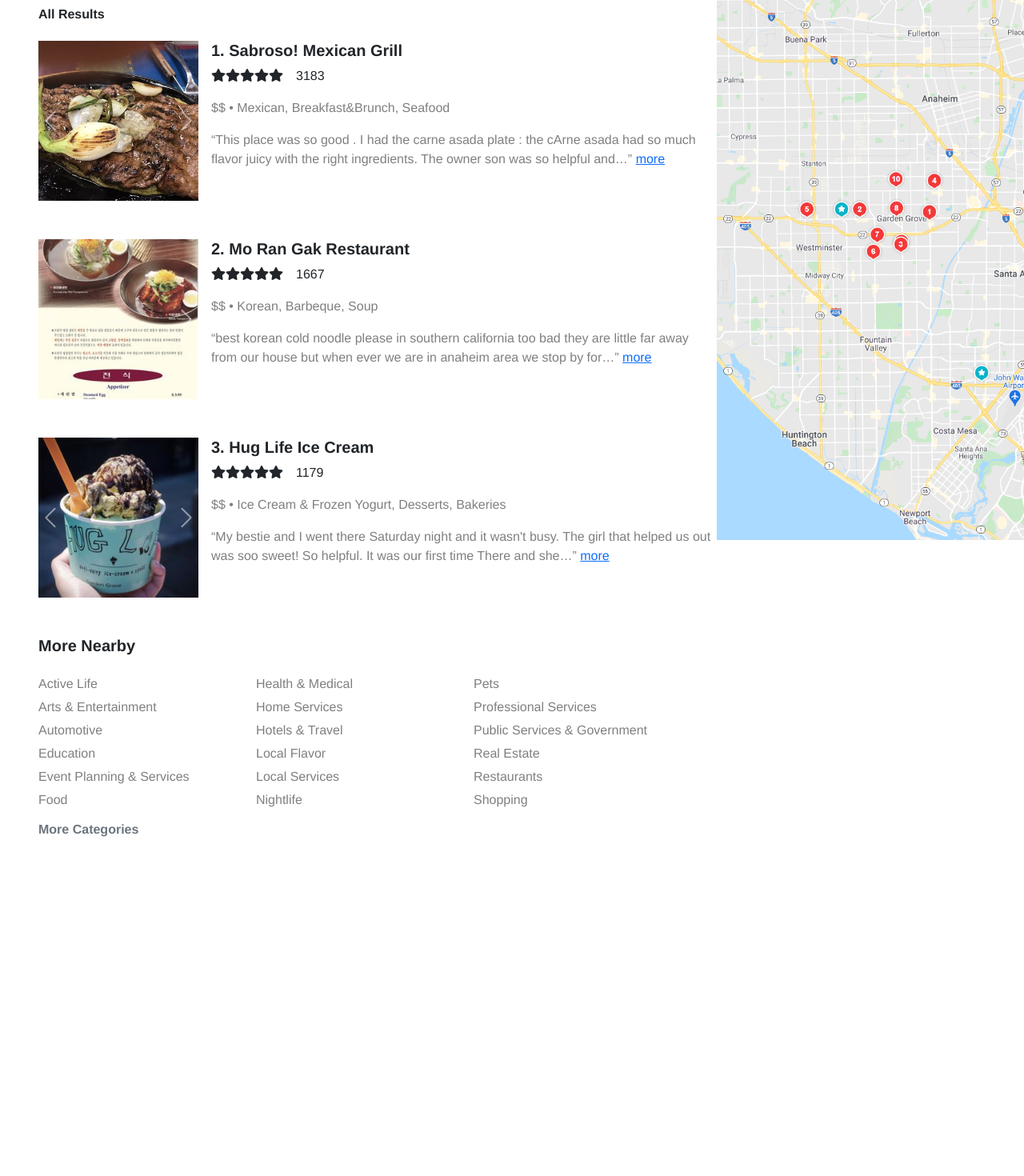
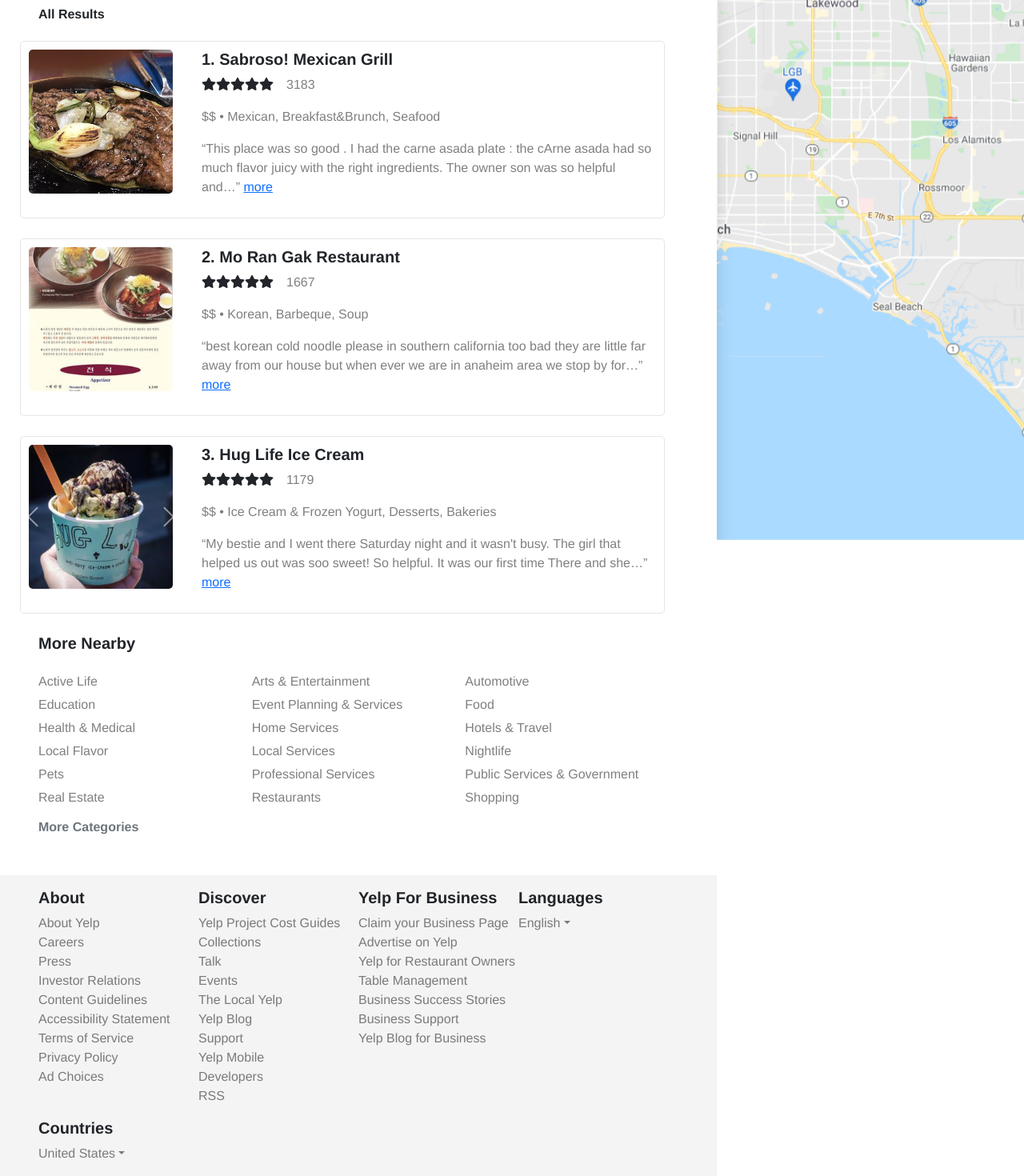
Before and after one commit to phu-trieu/yelp-clone, a React (Create React App) app: page / in a window 1280 px wide. Shown: the part 311-1781 px from the top of the page at 80% size. Before the commit the page ends 1360 px from the top, so only its background shows below. Built offline with nearby package versions, Linux system fonts and the light colour scheme.

Commit message:
Completed search results footer

```diff
--- a/src/Search.jsx
+++ b/src/Search.jsx
@@ -1,15 +1,21 @@
-import React from 'react';
+import React, { useEffect, useState } from 'react';
 import Header from './search-components/Header';
 import GoogleMap from './search-components/GoogleMap';
 import './search-components/Search.css';
 import SearchResults from './search-components/SearchResults';
 
 const Search = ({ setView }) => {
+  const [paddingTop, setPaddingTop] = useState(0);
+
+  useEffect(() => {
+    setPaddingTop(document.getElementsByTagName('header')[0].clientHeight)
+  }, [])
+
   return (
     <div>
-      <Header setView={setView} />
-      <div className="filters-map">
-        <SearchResults />
+      <Header setView={setView} setPaddingTop={setPaddingTop} />
+      <div className="filters-map" style={{paddingTop: paddingTop}}>
+        <SearchResults paddingTop={paddingTop} />
         <GoogleMap />
       </div>
     </div>
--- a/src/homepage-components/Homepage.css
+++ b/src/homepage-components/Homepage.css
@@ -187,10 +187,11 @@
 }
 
 .next-review-grid {
-  grid-template-columns: repeat(auto-fit, minmax(1rem, 650px));
+  grid-template-columns: repeat(auto-fit, minmax(1px, 500px));
   justify-content: center;
   gap: 25px;
-  width: 75%;
+  width: 85%;
+  max-width: 1500px;
   margin: auto;
 }
 
--- a/src/search-components/Footer.jsx
+++ b/src/search-components/Footer.jsx
@@ -2,13 +2,79 @@
 
 const Footer = () => {
   return (
-    <div>
+    <footer className="px-5 py-3 mt-5">
       <div className="footer-top">
         <div className="about">
+          <h5 className="fw-bold">About</h5>
+          <ul>
+            <li><a href="">About Yelp</a></li>
+            <li><a href="">Careers</a></li>
+            <li><a href="">Press</a></li>
+            <li><a href="">Investor Relations</a></li>
+            <li><a href="">Content Guidelines</a></li>
+            <li><a href="">Accessibility Statement</a></li>
+            <li><a href="">Terms of Service</a></li>
+            <li><a href="">Privacy Policy</a></li>
+            <li><a href="">Ad Choices</a></li>
+          </ul>
+        </div>
+        <div className="discover">
+          <h5 className="fw-bold">Discover</h5>
+          <ul>
+            <li><a href="">Yelp Project Cost Guides</a></li>
+            <li><a href="">Collections</a></li>
+            <li><a href="">Talk</a></li>
+            <li><a href="">Events</a></li>
+            <li><a href="">The Local Yelp</a></li>
+            <li><a href="">Yelp Blog</a></li>
+            <li><a href="">Support</a></li>
+            <li><a href="">Yelp Mobile</a></li>
+            <li><a href="">Developers</a></li>
+            <li><a href="">RSS</a></li>
+          </ul>
+        </div>
+        <div className="yelp-for-business">
+          <h5 className="fw-bold">Yelp For Business</h5>
+          <ul>
+            <li><a href="">Claim your Business Page</a></li>
+            <li><a href="">Advertise on Yelp</a></li>
+            <li><a href="">Yelp for Restaurant Owners</a></li>
+            <li><a href="">Table Management</a></li>
+            <li><a href="">Business Success Stories</a></li>
+            <li><a href="">Business Support</a></li>
+            <li><a href="">Yelp Blog for Business</a></li>
+          </ul>
+        </div>
+        <div className="languages">
+          <h5 className="fw-bold">Languages</h5>
+          <div class="dropdown">
+            <a class="dropdown-toggle" href="#" role="button" id="dropdownMenuLink" data-bs-toggle="dropdown" aria-expanded="false">
+              English
+            </a>
 
+            <ul class="dropdown-menu" aria-labelledby="dropdownMenuLink">
+              <li><a class="dropdown-item" href="#">Spanish</a></li>
+              <li><a class="dropdown-item" href="#">French</a></li>
+              <li><a class="dropdown-item" href="#">Vietnamese</a></li>
+            </ul>
+          </div>
+        </div>
+        <div className="countries">
+          <h5 className="fw-bold">Countries</h5>
+          <div class="dropdown">
+            <a class="dropdown-toggle" href="#" role="button" id="dropdownMenuLink" data-bs-toggle="dropdown" aria-expanded="false">
+              United States
+            </a>
+
+            <ul class="dropdown-menu" aria-labelledby="dropdownMenuLink">
+              <li><a class="dropdown-item" href="#">Spain</a></li>
+              <li><a class="dropdown-item" href="#">France</a></li>
+              <li><a class="dropdown-item" href="#">Vietnam</a></li>
+            </ul>
+          </div>
         </div>
       </div>
-    </div>
+    </footer>
   )
 }
 
--- a/src/search-components/Search.css
+++ b/src/search-components/Search.css
@@ -1,3 +1,14 @@
+header {
+  position: fixed;
+  background-color: white;
+  z-index: 2;
+  width: 100%;
+}
+
+footer {
+  background-color: #F4F4F4;
+}
+
 .search-results-logo {
   background-image: url(https://s3-media0.fl.yelpcdn.com/assets/public/default.yji-1997cfe373f3a95a1467e9b715f3934a.png);
   background-size: 100px 50px;
@@ -111,12 +122,14 @@
   width: 100%;
   max-width: 750px;
   height: 100vh;
+  position: relative;
 }
 
 .google-map>img {
   width: 100%;
   height: 100%;
   object-fit: cover;
+  position: fixed;
 }
 
 .filters-map {
@@ -130,15 +143,29 @@
   grid-template-rows: 1fr;
   grid-template-columns: auto auto;
   cursor: pointer;
+  border: 1px solid rgba(0, 0, 0, 0.1);
+  width: 90%;
+  border-radius: 5px;
+  margin: 0 25px 25px;
 }
 
-.search-results-card>.carousel  {
+.search-results-card>.carousel {
   width: 200px;
   height: 200px;
+  padding: 10px;
+}
+
+.search-results-card img {
+  border-radius: 5px;
+}
+
+.search-results-card>div:nth-child(2) {
+  padding: 10px;
 }
 
 .more-nearby-columns {
-  columns: 3;
+  display: grid;
+  grid-template-columns: repeat(auto-fit, minmax(13rem, 1fr));
 }
 
 .more-nearby-columns a {
@@ -148,6 +175,21 @@
 
 .more-nearby-columns p {
   margin-bottom: 5px;
+}
+
+.footer-top {
+  display: grid;
+  grid-template-columns: repeat(auto-fit, minmax(1rem, 200px));
+}
+
+.footer-top ul {
+  list-style: none;
+  padding: 0;
+}
+
+.footer-top a {
+  text-decoration: none;
+  color: rgba(0, 0, 0, 0.5);
 }
 
 @media screen and (max-width: 750px) {
@@ -180,7 +222,7 @@
     display: none;
   }
   .filters-map {
-    display: initial;
+    display: inherit;
   }
   .search-results-logo {
     grid-area: logo;
@@ -191,4 +233,12 @@
   .search-results-header-services {
     grid-area: search-header-services;
   }
+  .search-results-card {
+    grid-template-rows: auto auto;
+    grid-template-columns: 1fr;
+    margin: 0 auto 25px;
+  }
+  .carousel {
+    justify-self: center;
+  }
 }
--- a/src/search-components/SearchResults.jsx
+++ b/src/search-components/SearchResults.jsx
@@ -1,35 +1,36 @@
 import React from 'react';
 import SearchFilters from './SearchFilters';
 import MoreNearby from './MoreNearby';
+import Footer from './Footer';
 
-const SearchResults = () => {
+const SearchResults = ({paddingTop}) => {
   return (
-    <div>
+    <section>
       <SearchFilters />
       <h6 className="px-5 my-4 fw-bold">All Results</h6>
-      <div className="search-results-card ms-5 mb-5">
-        <div id="carouselExampleControls1" class="carousel slide" data-bs-ride="carousel" data-bs-interval="false" data-bs-wrap="false">
-          <div class="carousel-inner">
-            <div class="carousel-item active">
-              <img src="./img/sabroso1.jpg" class="d-block w-100" alt="..." />
+      <div className="search-results-card">
+        <div id="carouselExampleControls1" className="carousel slide" data-bs-ride="carousel" data-bs-interval="false" data-bs-wrap="false">
+          <div className="carousel-inner">
+            <div className="carousel-item active">
+              <img src="./img/sabroso1.jpg" className="d-block w-100" alt="..." />
             </div>
-            <div class="carousel-item">
-              <img src="./img/sabroso2.jpg" class="d-block w-100" alt="..." />
+            <div className="carousel-item">
+              <img src="./img/sabroso2.jpg" className="d-block w-100" alt="..." />
             </div>
-            <div class="carousel-item">
-              <img src="./img/sabroso3.jpg" class="d-block w-100" alt="..." />
+            <div className="carousel-item">
+              <img src="./img/sabroso3.jpg" className="d-block w-100" alt="..." />
             </div>
-            <div class="carousel-item">
-              <img src="./img/sabroso4.jpg" class="d-block w-100" alt="..." />
+            <div className="carousel-item">
+              <img src="./img/sabroso4.jpg" className="d-block w-100" alt="..." />
             </div>
           </div>
-          <button class="carousel-control-prev" type="button" data-bs-target="#carouselExampleControls1" data-bs-slide="prev">
-            <span class="carousel-control-prev-icon" aria-hidden="true"></span>
-            <span class="visually-hidden">Previous</span>
+          <button className="carousel-control-prev" type="button" data-bs-target="#carouselExampleControls1" data-bs-slide="prev">
+            <span className="carousel-control-prev-icon" aria-hidden="true"></span>
+            <span className="visually-hidden">Previous</span>
           </button>
-          <button class="carousel-control-next" type="button" data-bs-target="#carouselExampleControls1" data-bs-slide="next">
-            <span class="carousel-control-next-icon" aria-hidden="true"></span>
-            <span class="visually-hidden">Next</span>
+          <button className="carousel-control-next" type="button" data-bs-target="#carouselExampleControls1" data-bs-slide="next">
+            <span className="carousel-control-next-icon" aria-hidden="true"></span>
+            <span className="visually-hidden">Next</span>
           </button>
         </div>
         <div className="ms-3">
@@ -40,7 +41,7 @@
             <span className="fas fa-star"></span>
             <span className="fas fa-star"></span>
             <span className="fas fa-star"></span>
-            <p className="d-inline-block ms-3">3183</p>
+            <p className="d-inline-block ms-3 text-black-50">3183</p>
           </div>
           <p className="text-black-50">$$ • Mexican, Breakfast&Brunch, Seafood</p>
           <p className="text-black-50">
@@ -48,29 +49,29 @@
           </p>
         </div>
       </div>
-      <div className="search-results-card ms-5 mb-5">
-        <div id="carouselExampleControls2" class="carousel slide" data-bs-ride="carousel" data-bs-interval="false" data-bs-wrap="false">
-          <div class="carousel-inner">
-            <div class="carousel-item active">
-              <img src="./img/mrg1.jpg" class="d-block w-100" alt="..." />
+      <div className="search-results-card">
+        <div id="carouselExampleControls2" className="carousel slide" data-bs-ride="carousel" data-bs-interval="false" data-bs-wrap="false">
+          <div className="carousel-inner">
+            <div className="carousel-item active">
+              <img src="./img/mrg1.jpg" className="d-block w-100" alt="..." />
             </div>
-            <div class="carousel-item">
-              <img src="./img/mrg2.jpg" class="d-block w-100" alt="..." />
+            <div className="carousel-item">
+              <img src="./img/mrg2.jpg" className="d-block w-100" alt="..." />
             </div>
-            <div class="carousel-item">
-              <img src="./img/mrg3.jpg" class="d-block w-100" alt="..." />
+            <div className="carousel-item">
+              <img src="./img/mrg3.jpg" className="d-block w-100" alt="..." />
             </div>
-            <div class="carousel-item">
-              <img src="./img/mrg4.jpg" class="d-block w-100" alt="..." />
+            <div className="carousel-item">
+              <img src="./img/mrg4.jpg" className="d-block w-100" alt="..." />
             </div>
           </div>
-          <button class="carousel-control-prev" type="button" data-bs-target="#carouselExampleControls2" data-bs-slide="prev">
-            <span class="carousel-control-prev-icon" aria-hidden="true"></span>
-            <span class="visually-hidden">Previous</span>
+          <button className="carousel-control-prev" type="button" data-bs-target="#carouselExampleControls2" data-bs-slide="prev">
+            <span className="carousel-control-prev-icon" aria-hidden="true"></span>
+            <span className="visually-hidden">Previous</span>
           </button>
-          <button class="carousel-control-next" type="button" data-bs-target="#carouselExampleControls2" data-bs-slide="next">
-            <span class="carousel-control-next-icon" aria-hidden="true"></span>
-            <span class="visually-hidden">Next</span>
+          <button className="carousel-control-next" type="button" data-bs-target="#carouselExampleControls2" data-bs-slide="next">
+            <span className="carousel-control-next-icon" aria-hidden="true"></span>
+            <span className="visually-hidden">Next</span>
           </button>
         </div>
         <div className="ms-3">
@@ -81,7 +82,7 @@
             <span className="fas fa-star"></span>
             <span className="fas fa-star"></span>
             <span className="fas fa-star"></span>
-            <p className="d-inline-block ms-3">1667</p>
+            <p className="d-inline-block ms-3 text-black-50">1667</p>
           </div>
           <p className="text-black-50">$$ • Korean, Barbeque, Soup</p>
           <p className="text-black-50">
@@ -89,29 +90,29 @@
           </p>
         </div>
       </div>
-      <div className="search-results-card ms-5 mb-5">
-        <div id="carouselExampleControls3" class="carousel slide" data-bs-ride="carousel" data-bs-interval="false" data-bs-wrap="false">
-          <div class="carousel-inner">
-            <div class="carousel-item active">
-              <img src="./img/hug1.jpg" class="d-block w-100" alt="..." />
+      <div className="search-results-card">
+        <div id="carouselExampleControls3" className="carousel slide" data-bs-ride="carousel" data-bs-interval="false" data-bs-wrap="false">
+          <div className="carousel-inner">
+            <div className="carousel-item active">
+              <img src="./img/hug1.jpg" className="d-block w-100" alt="..." />
             </div>
-            <div class="carousel-item">
-              <img src="./img/hug2.jpg" class="d-block w-100" alt="..." />
+            <div className="carousel-item">
+              <img src="./img/hug2.jpg" className="d-block w-100" alt="..." />
             </div>
-            <div class="carousel-item">
-              <img src="./img/hug3.jpg" class="d-block w-100" alt="..." />
+            <div className="carousel-item">
+              <img src="./img/hug3.jpg" className="d-block w-100" alt="..." />
             </div>
-            <div class="carousel-item">
-              <img src="./img/hug4.jpg" class="d-block w-100" alt="..." />
+            <div className="carousel-item">
+              <img src="./img/hug4.jpg" className="d-block w-100" alt="..." />
             </div>
           </div>
-          <button class="carousel-control-prev" type="button" data-bs-target="#carouselExampleControls3" data-bs-slide="prev">
-            <span class="carousel-control-prev-icon" aria-hidden="true"></span>
-            <span class="visually-hidden">Previous</span>
+          <button className="carousel-control-prev" type="button" data-bs-target="#carouselExampleControls3" data-bs-slide="prev">
+            <span className="carousel-control-prev-icon" aria-hidden="true"></span>
+            <span className="visually-hidden">Previous</span>
           </button>
-          <button class="carousel-control-next" type="button" data-bs-target="#carouselExampleControls3" data-bs-slide="next">
-            <span class="carousel-control-next-icon" aria-hidden="true"></span>
-            <span class="visually-hidden">Next</span>
+          <button className="carousel-control-next" type="button" data-bs-target="#carouselExampleControls3" data-bs-slide="next">
+            <span className="carousel-control-next-icon" aria-hidden="true"></span>
+            <span className="visually-hidden">Next</span>
           </button>
         </div>
         <div className="ms-3">
@@ -122,7 +123,7 @@
             <span className="fas fa-star"></span>
             <span className="fas fa-star"></span>
             <span className="fas fa-star"></span>
-            <p className="d-inline-block ms-3">1179</p>
+            <p className="d-inline-block ms-3 text-black-50">1179</p>
           </div>
           <p className="text-black-50">$$ • Ice Cream & Frozen Yogurt, Desserts, Bakeries</p>
           <p className="text-black-50">
@@ -131,7 +132,8 @@
         </div>
       </div>
       <MoreNearby />
-    </div>
+      <Footer />
+    </section>
 
   )
 }
```
Also changed, not shown: src/search-components/Header.jsx (+16 -4 lines).
